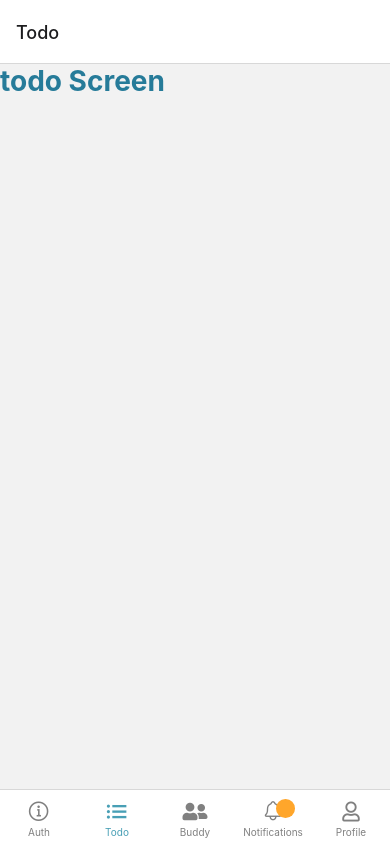
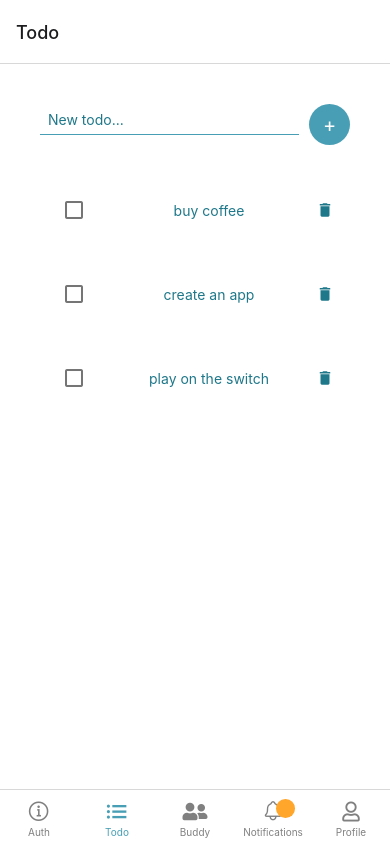
Before and after one commit to angkoonhwee/HackAndRoll-2022, a React Native app: screen /Home in a window 390 px wide. Built offline with nearby package versions, Linux system fonts and the light colour scheme.

Commit message:
Update auth page

```diff
--- /dev/null
+++ b/components/todo/addTodo.js
@@ -0,0 +1,64 @@
+import React, { useState } from "react";
+import {
+  StyleSheet,
+  View,
+  TextInput,
+  Text,
+  Button,
+  TouchableOpacity,
+} from "react-native";
+
+export default function AddTodo({ submitHandler }) {
+  const [text, setText] = useState("");
+
+  const changeHandler = (val) => {
+    setText(val);
+  };
+
+  const pressHandler = () => {
+    submitHandler(text);
+    setText("");
+  };
+
+  return (
+    <View style={styles.addTodoContainer}>
+      <TextInput
+        style={styles.input}
+        placeholder="New todo..."
+        onChangeText={changeHandler}
+        value={text}
+      />
+      <TouchableOpacity style={styles.addBtn} onPress={pressHandler}>
+        <Text style={{ color: "#fff", fontSize: 20 }}>+</Text>
+      </TouchableOpacity>
+      {/* <Button color="coral" onPress={pressHandler} title="add todo" /> */}
+    </View>
+  );
+}
+
+const styles = StyleSheet.create({
+  addTodoContainer: {
+    flexDirection: "row",
+    width: "100%",
+  },
+  input: {
+    marginBottom: 10,
+    paddingHorizontal: 8,
+    paddingVertical: 6,
+    borderBottomWidth: 1,
+    borderBottomColor: "#489fb5",
+    width: "88%",
+    color: "#1f788a",
+  },
+  addBtn: {
+    borderRadius: 100,
+    backgroundColor: "#489fb5",
+    maxWidth: 42,
+    minWidth: 41,
+    maxHeight: 42,
+    minHeight: 41,
+    justifyContent: "center",
+    alignItems: "center",
+    marginLeft: 10,
+  },
+});
--- /dev/null
+++ b/components/todo/todoItem.js
@@ -0,0 +1,36 @@
+import React, { useState } from "react";
+import { StyleSheet, TouchableOpacity, Text, View } from "react-native";
+import { MaterialIcons } from "@expo/vector-icons";
+import { Checkbox } from "react-native-paper";
+
+export default function TodoItem({ pressHandler, item }) {
+  const [checked, setChecked] = useState(false);
+  return (
+    <TouchableOpacity onPress={() => pressHandler(item.key)}>
+      <View style={styles.item}>
+        <Checkbox
+          status={checked ? "checked" : "unchecked"}
+          onPress={() => {
+            setChecked(!checked);
+          }}
+        />
+        <Text style={styles.itemText}>{item.text}</Text>
+        <MaterialIcons name="delete" size={18} color="#1f788a" />
+      </View>
+    </TouchableOpacity>
+  );
+}
+
+const styles = StyleSheet.create({
+  item: {
+    padding: 16,
+    marginTop: 16,
+    flexDirection: "row",
+    alignItems: "center",
+    justifyContent: "space-between",
+  },
+  itemText: {
+    marginLeft: 10,
+    color: "#1f788a",
+  },
+});
--- a/package.json
+++ b/package.json
@@ -20,6 +20,7 @@
     "react": "17.0.1",
     "react-dom": "17.0.1",
     "react-native": "0.64.3",
+    "react-native-paper": "^4.11.1",
     "react-native-safe-area-context": "^3.3.2",
     "react-native-screens": "^3.10.1",
     "react-native-web": "0.17.1",
--- a/screens/signup.js
+++ b/screens/signup.js
@@ -22,7 +22,7 @@ export default function Signup({ navigation }) {
 
   const submitSignup = () => {
     // console.warn("sign up");
-    navigation.navigate("Home");
+    navigation.navigate("Home", { screen: "Todo" });
     // let isValidEmail = validator.isEmail(signupEmail);
     // if (!isValidEmail) {
     //   Alert.alert("Invalid Email", "Please enter a valid email.");
--- a/screens/todo.js
+++ b/screens/todo.js
@@ -1,11 +1,77 @@
-import React from "react";
-import { StyleSheet, View, Text } from "react-native";
+import React, { useState } from "react";
+import {
+  StyleSheet,
+  View,
+  Text,
+  ScrollView,
+  Alert,
+  TouchableWithoutFeedback,
+  Keyboard,
+  FlatList,
+} from "react-native";
+import AddTodo from "../components/todo/addTodo";
+import TodoItem from "../components/todo/todoItem";
 import { globalStyles } from "../styles/global";
 
 export default function Todo() {
+  const [todos, setTodos] = useState([
+    { text: "buy coffee", key: "1" },
+    { text: "create an app", key: "2" },
+    { text: "play on the switch", key: "3" },
+  ]);
+
+  const pressHandler = (key) => {
+    setTodos((prevTodos) => {
+      return prevTodos.filter((todo) => todo.key != key);
+    });
+  };
+
+  const submitHandler = (text) => {
+    // if (text.length > 3) {
+    setTodos((prevTodos) => {
+      return [{ text, key: Math.random().toString() }, ...prevTodos];
+    });
+    // } else {
+    //   Alert.alert("OOPS", "Todo must be over 3 characters long", [
+    //     { text: "Understood", onPress: () => console.log("alert closed") },
+    //   ]);
+    // }
+  };
+
   return (
-    <View style={globalStyles.container}>
-      <Text style={globalStyles.titleText}>todo Screen</Text>
-    </View>
+    <ScrollView style={globalStyles.todoContainer}>
+      <TouchableWithoutFeedback
+        onPress={() => {
+          Keyboard.dismiss();
+          console.log("dismissed");
+        }}
+      >
+        <View style={styles.container}>
+          <View style={styles.content}>
+            <AddTodo submitHandler={submitHandler} />
+            <View style={styles.list}>
+              {todos.map((item, i) => (
+                <TodoItem item={item} pressHandler={pressHandler} key={i} />
+              ))}
+            </View>
+          </View>
+        </View>
+      </TouchableWithoutFeedback>
+    </ScrollView>
   );
 }
+
+const styles = StyleSheet.create({
+  container: {
+    flex: 1,
+    backgroundColor: "#fff",
+  },
+  content: {
+    padding: 40,
+    flex: 1,
+  },
+  list: {
+    marginVertical: 15,
+    flex: 1,
+  },
+});
--- a/styles/global.js
+++ b/styles/global.js
@@ -63,4 +63,9 @@ export const globalStyles = StyleSheet.create({
     paddingHorizontal: "3%",
     marginBottom: 10,
   },
+  // TODO
+  todoContainer: {
+    backgroundColor: "#fff",
+    flex: 1,
+  },
 });
```
Also changed, not shown: 2 other files (tests, documents, lock files or other folders).
